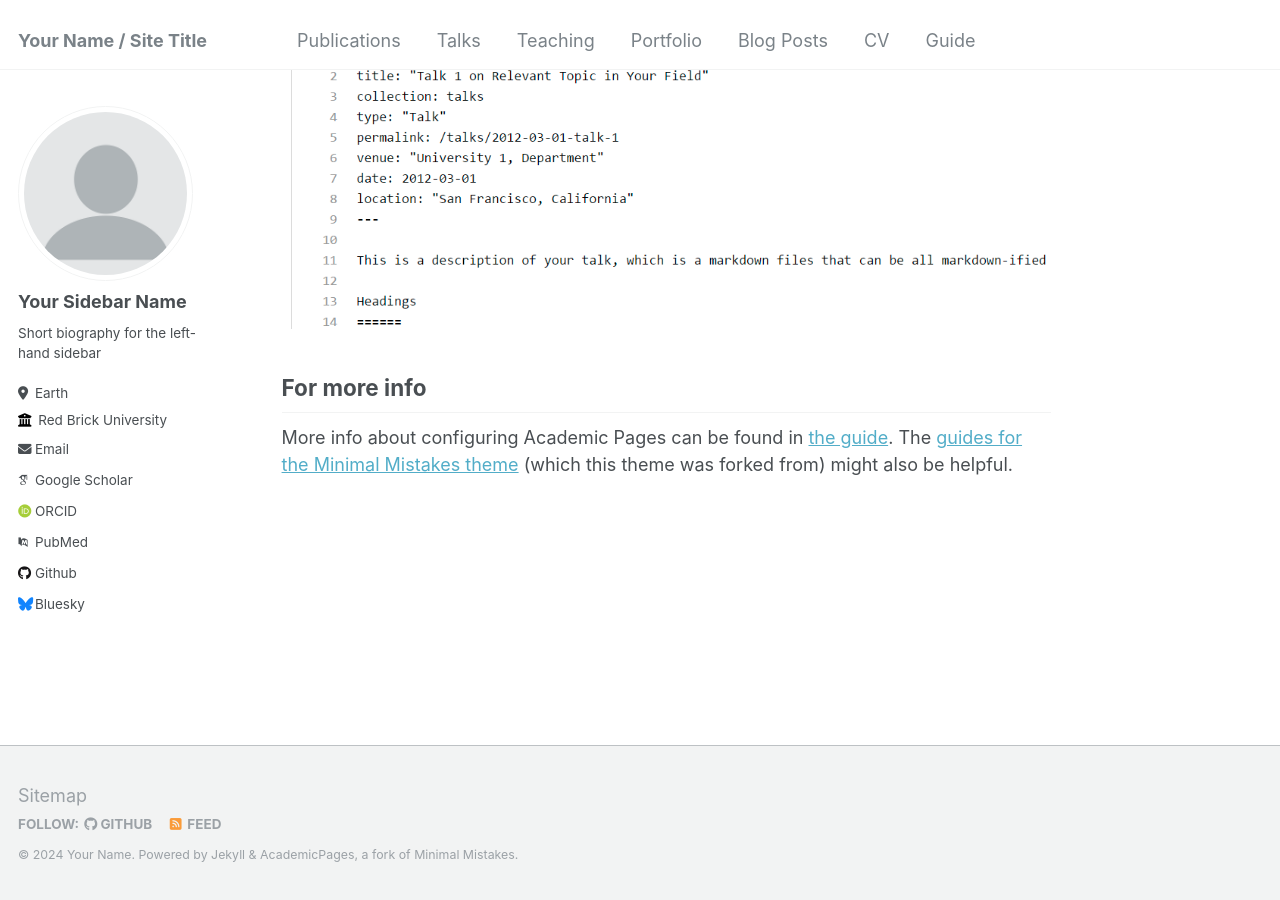
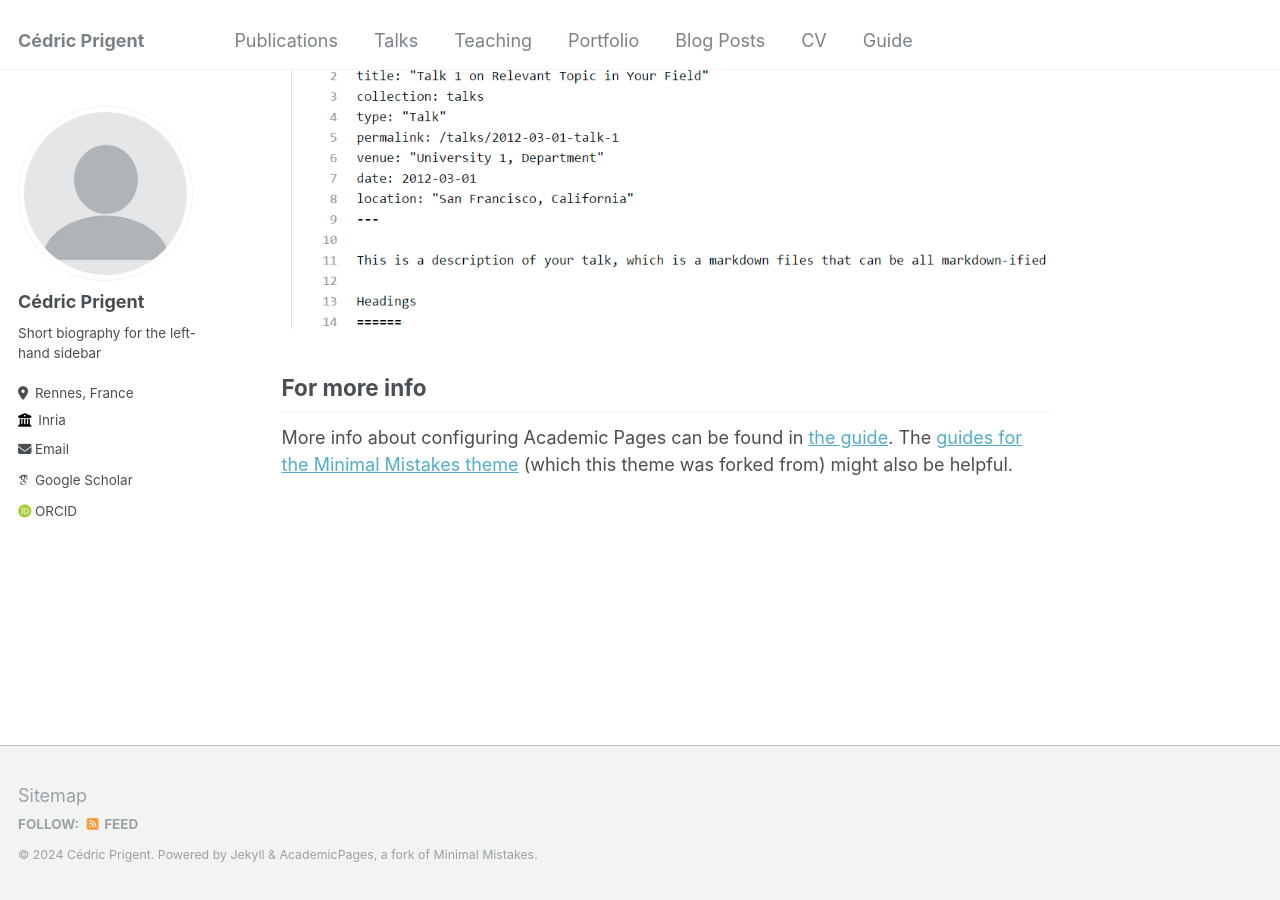
Before and after one commit to cedricprigent/cedricprigent.github.io, a Jekyll site: the page built from _pages/about.md, in a window 1280 px wide and 900 px high, scrolled down 2660 px. Built offline with Jekyll 4.4.1, drawn with Linux system fonts in a browser that asks for light colours; some web fonts are replaced.

Commit message:
Update _config.yml

```diff
--- a/_config.yml
+++ b/_config.yml
@@ -8,13 +8,13 @@
 
 # Basic Site Settings
 locale                   : "en-US"
-title                    : "Your Name / Site Title"
+title                    : "Cédric Prigent"
 title_separator          : "-"
-name                     : &name "Your Name"
+name                     : &name "Cédric Prigent"
 description              : &description "personal description"
-url                      : https://academicpages.github.io # the base hostname & protocol for your site e.g. "https://mmistakes.github.io"
+url                      : https://cedricprigent.github.io/ # the base hostname & protocol for your site e.g. "https://mmistakes.github.io"
 baseurl                  : "" # the subpath of your site, e.g. "/blog"
-repository               : "academicpages/academicpages.github.io"
+repository               : "cedricprigent/cedricprigent.github.io"
 
 # Site Author - The following control what appear as part of the author content on the side bar.
 #               If a field is blank the icon and link will not appear, otherwise it will be shown.
@@ -22,33 +22,33 @@ repository               : "academicpages/academicpages.github.io"
 author:
   # Biographic information
   avatar           : "profile.png"
-  name             : "Your Sidebar Name"
+  name             : "Cédric Prigent"
   pronouns         : # example: "she/her"
   bio              : "Short biography for the left-hand sidebar"
-  location         : "Earth"
-  employer         : "Red Brick University"
+  location         : "Rennes, France"
+  employer         : "Inria"
   uri              : # URL
-  email            : "none@example.org"
+  email            : "cedric.prigent@inria.fr"
 
   # Academic websites
   arxiv            : # URL - Update with the correct link to your profile
-  googlescholar    : "https://scholar.google.com/citations?user=PS_CX0AAAAAJ"
+  googlescholar    : "https://scholar.google.com/citations?user=P20GWeYAAAAJ&hl=fr"
   impactstory      : # URL
-  orcid            : "http://orcid.org/yourorcidurl"
+  orcid            : "https://orcid.org/0000-0002-1836-7965"
   semantic         : # URL
-  pubmed           : "https://www.ncbi.nlm.nih.gov/pubmed/?term=john+snow"
+  pubmed           : # "https://www.ncbi.nlm.nih.gov/pubmed/?term=john+snow"
   researchgate     : # URL
 
   # Repositories and software development
   bitbucket        : # Username - Update with your username on the site
   codepen          : # Username
   dribbble         : # Username
-  github           : "academicpages"
+  github           : # "academicpages"
   kaggle           : # Username
   stackoverflow    : # User number or user number and name (i.e., use "1" or "1/jeff-atwood")
 
   # Social media
-  bluesky          : "bsky.app" # Replace this with you Bluesky username
+  bluesky          : # "bsky.app" # Replace this with you Bluesky username
   facebook         : # Username
   flickr           : # Username
   foursquare       : # Username
```
